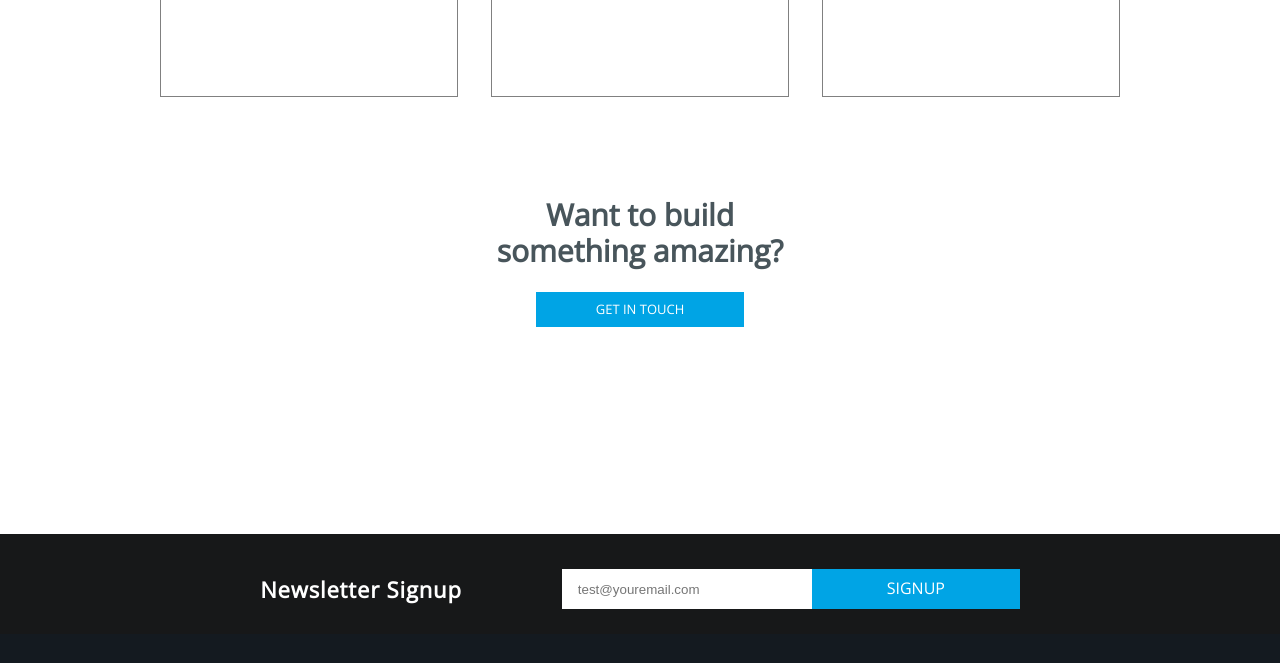
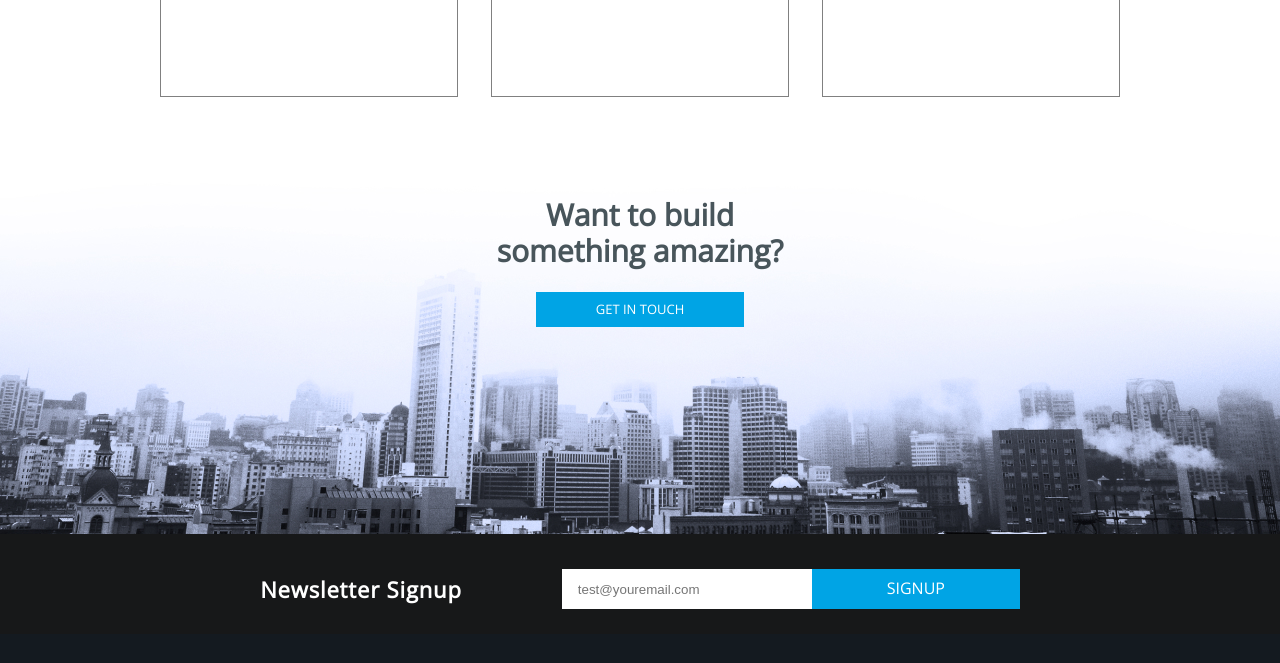
Before and after one commit to ArtemLizantan/konstruct, a plain HTML site: page index.html in a window 1280 px wide. Shown: the part 1836-2499 px from the top of the page. Drawn offline with nearby package versions, Linux system fonts and the light colour scheme.

Commit message:
Update style.css

```diff
--- a/css/style.css
+++ b/css/style.css
@@ -343,7 +343,7 @@ section {
 }
 
 .bg {
-    background-image: url(img/amazing/bg.jpg);
+    background-image: url(../img/amazing/bg.jpg);
     width: 100%;
     background-repeat: no-repeat;
     background-size: 100%;
```
